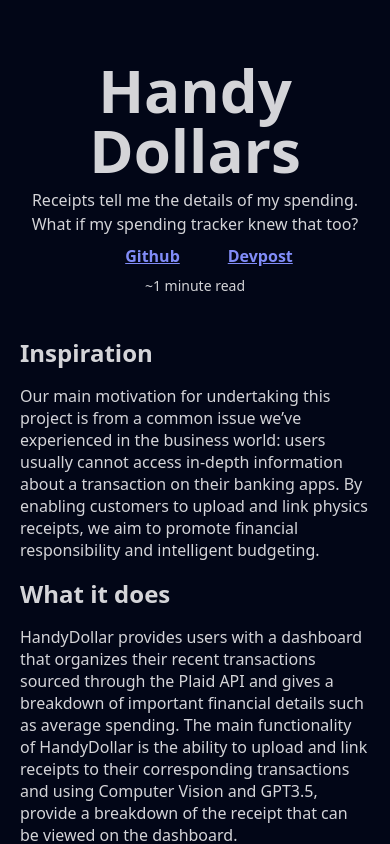
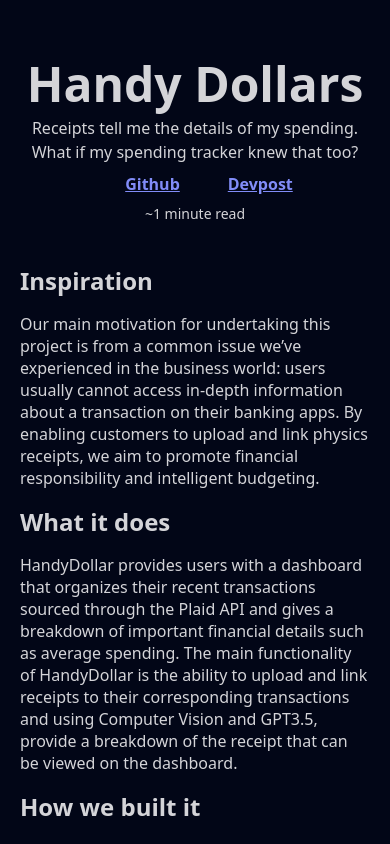
Before and after one commit to SimHoZebs/personal-site, an Astro site: page /projects/handy-dollars in a window 390 px wide. Built offline with nearby package versions, Linux system fonts and the light colour scheme; Astro itself is replaced by a stand-in of ours.

Commit message:
Update font sizes for diff viewports

```diff
--- a/src/components/ContentWrapper.astro
+++ b/src/components/ContentWrapper.astro
@@ -26,7 +26,7 @@
 
       <section
         transition:animate={fade({ duration: "1s" })}
-        class="flex flex-col gap-4 w-full lg:text-lg items-start leading-snug"
+        class="flex flex-col gap-4 w-full md:text-lg items-start leading-snug"
       >
         <slot />
       </section>
--- a/src/pages/blogs/[blog].astro
+++ b/src/pages/blogs/[blog].astro
@@ -23,7 +23,7 @@
   <div slot="header" class="flex flex-col gap-y-2 items-center">
     <h3
       id={entry.data.title}
-      class="text-6xl font-bold text-center"
+      class="text-5xl md:text-6xl font-bold text-center"
       transition:name={entry.data.title}
     >
       {entry.data.title}
--- a/src/pages/projects/[project].astro
+++ b/src/pages/projects/[project].astro
@@ -1,8 +1,6 @@
 ---
 import { getCollection } from "astro:content";
-import ProjectLayout from "../../layouts/ProjectLayout.astro";
 import { Image } from "astro:assets";
-import { fade } from "astro:transitions";
 import ContentWrapper from "../../components/ContentWrapper.astro";
 
 export async function getStaticPaths() {
@@ -30,7 +28,7 @@
         />
       ) : (
         <h3
-          class="text-6xl font-bold text-center"
+          class="text-5xl md:text-6xl font-bold text-center"
           transition:name={entry.data.title}
         >
           {entry.data.title}
```
